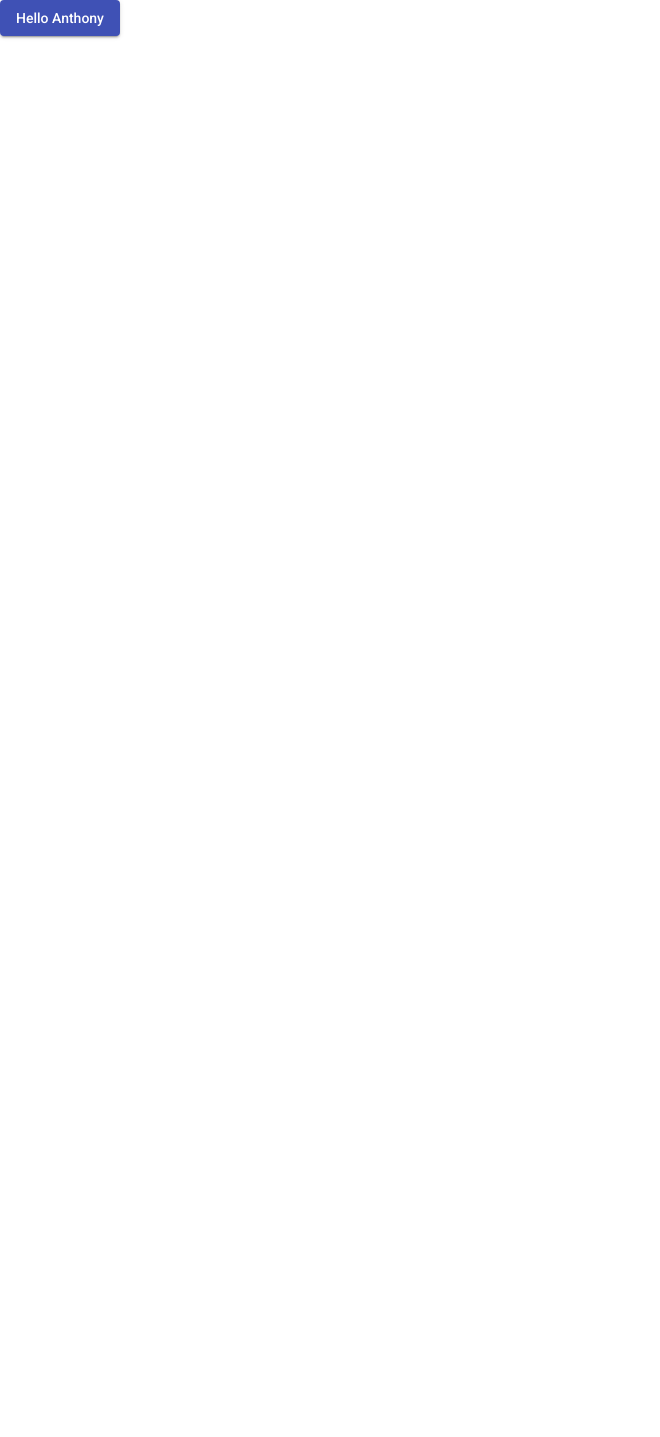
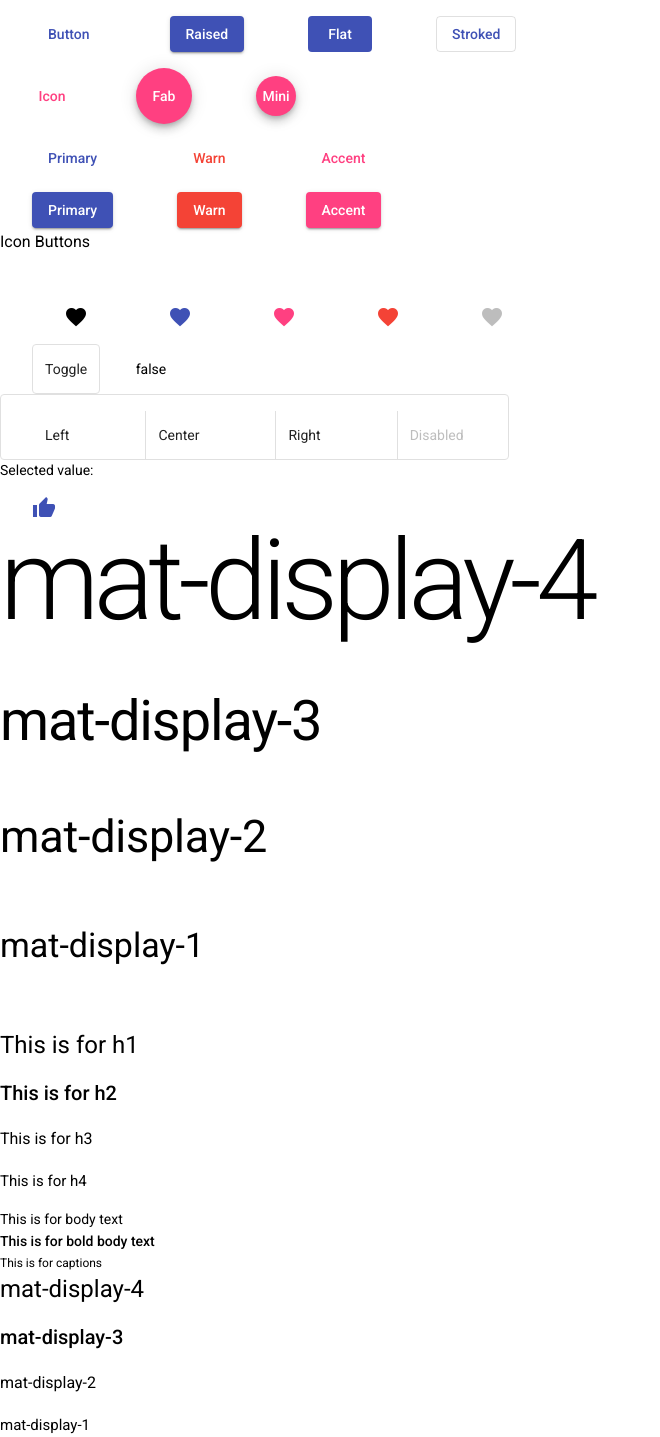
Before and after one commit to Piratemonkey941/angular_material_ref, an Angular app: page / in a window 1280 px wide. Shown: the whole page, without its empty margins (0-660 px from the left). Before the commit the page ends 800 px from the top, so only its background shows below. Built offline with nearby package versions, Linux system fonts and the light colour scheme.

Commit message:
additional materials
Icons, button toggle, and buttons

```diff
--- a/src/app/app.component.css
+++ b/src/app/app.component.css
@@ -0,0 +1,5 @@
+button, mat-button-toggle, mat-icon {
+  margin-right: 2rem;
+  margin-left: 2rem;
+  margin-top: 1rem;
+}
--- a/src/app/app.component.html
+++ b/src/app/app.component.html
@@ -1 +1,111 @@
-<button mat-raised-button color="primary"> Hello Anthony</button>
+
+<!-- ==================== BUTTONS ====================-->
+<div id="buttons">
+  <!-- NOTES: -->
+  <div>
+    <button mat-button color="primary"> Button</button>
+    <button mat-raised-button color="primary"> Raised</button>
+    <button mat-flat-button color="primary"> Flat </button>
+    <button mat-stroked-button color="primary"> Stroked </button>
+  </div>
+
+  <div>
+    <button mat-icon-button color="accent"> Icon</button>
+    <button mat-fab > Fab</button>
+    <button mat-mini-fab> Mini</button>
+  </div>
+
+  <div>
+    <button mat-button color="primary"> Primary</button>
+  <button mat-button color="warn" disableRipple> Warn</button>   <!-- RIPPLE DISABLED -->
+    <button mat-button color="accent"> Accent</button>
+  </div>
+
+  <div>
+    <button mat-raised-button color="primary"> Primary</button>
+    <button mat-raised-button color="warn"> Warn</button>
+    <button mat-raised-button color="accent"> Accent</button>
+  </div>
+
+  <h3>Icon Buttons</h3>
+  <div class="example-button-row">
+    <button mat-icon-button>
+      <mat-icon aria-label="Example icon-button with a heart icon">favorite</mat-icon>
+    </button>
+    <button mat-icon-button color="primary">
+      <mat-icon aria-label="Example icon-button with a heart icon">favorite</mat-icon>
+    </button>
+    <button mat-icon-button color="accent">
+      <mat-icon aria-label="Example icon-button with a heart icon">favorite</mat-icon>
+    </button>
+    <button mat-icon-button color="warn">
+      <mat-icon aria-label="Example icon-button with a heart icon">favorite</mat-icon>
+    </button>
+    <button mat-icon-button disabled>
+      <mat-icon aria-label="Example icon-button with a heart icon">favorite</mat-icon>
+    </button>
+  </div>
+</div>
+
+
+<!-- ==================== BUTTON TOGGLE ====================-->
+<div id="button-toggle">
+  <!-- NOTES: has no color option, -->
+  <div>
+
+    <mat-button-toggle #toggleBtn >Toggle</mat-button-toggle>
+    {{ toggleBtn.checked}}
+
+  </div>
+
+  <!-- NOTES: value attr is feeding group.value to reactivly change selected option when toggled -->
+  <mat-button-toggle-group #group="matButtonToggleGroup">
+    <mat-button-toggle value="left">
+                Left
+    </mat-button-toggle>
+    <mat-button-toggle value="center">
+                Center
+    </mat-button-toggle>
+    <mat-button-toggle value="right">
+                Right
+    </mat-button-toggle>
+    <mat-button-toggle value="justify" disabled>
+                Disabled
+    </mat-button-toggle>
+  </mat-button-toggle-group>
+  <div class="example-selected-value">Selected value: {{group.value}}</div>
+</div>
+
+<!-- ==================== ICONS ====================-->
+
+ <!-- NOTES:  -->
+<div>
+  <mat-icon color="primary">thumb_up</mat-icon>
+</div>
+
+<!-- ==================== TYPOGRAPHY ====================-->
+
+<div id="typography">
+  <!-- NOTES:  -->
+  <div class="mat-display-4">mat-display-4</div>
+  <div class="mat-display-3">mat-display-3</div>
+  <div class="mat-display-2">mat-display-2</div>
+  <div class="mat-display-1">mat-display-1</div>
+
+  <div class="mat-headline">This is for h1</div>
+  <div class="mat-title">This is for h2</div>
+  <div class="mat-subheading-2">This is for h3</div>
+  <div class="mat-subheading-1">This is for h4</div>
+
+  <div class="mat-body-1">This is for body text</div>
+  <div class="mat-body-2">This is for bold body text</div>
+  <div class="mat-caption">This is for captions</div>
+
+  <div class="mat-typography">
+
+    <h1 >mat-display-4</h1>
+    <h2 >mat-display-3</h2>
+    <h3 >mat-display-2</h3>
+    <h4 >mat-display-1</h4>
+  </div>
+</div>
--- /dev/null
+++ b/src/app/material/material.module.ts
@@ -0,0 +1,29 @@
+import { NgModule } from '@angular/core';
+import {MatButtonModule, } from '@angular/material/button';
+import { MatButtonToggleModule } from '@angular/material/button-toggle';
+// import {DomSanitizer} from '@angular/platform-browser';
+// import {MatIconRegistry} from '@angular/material';
+import { MatIconModule } from '@angular/material/icon';
+// import {  } from '';
+
+const MaterialComponants =
+[
+  MatButtonModule,
+  MatButtonToggleModule,
+  MatIconModule,
+  // DomSanitizer,
+  // MatIconRegistry
+]
+
+@NgModule({
+  exports:
+    [
+      MaterialComponants,
+
+    ],
+    imports:
+    [
+      MaterialComponants,
+    ]
+})
+export class MaterialModule { }
```
Also changed, not shown: src/app/app.component.ts (+7 -0 lines), src/app/app.module.ts (+4 -3 lines).
